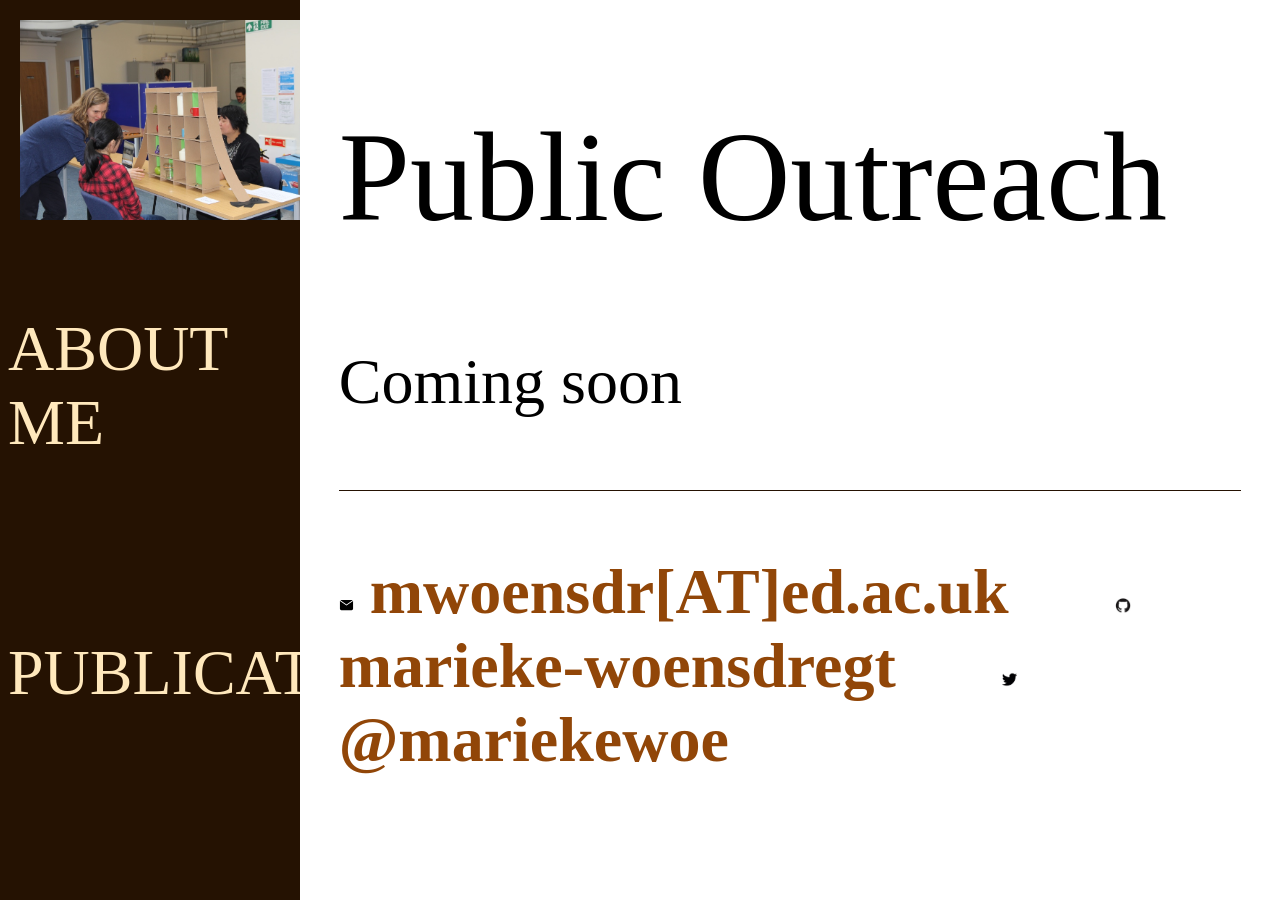
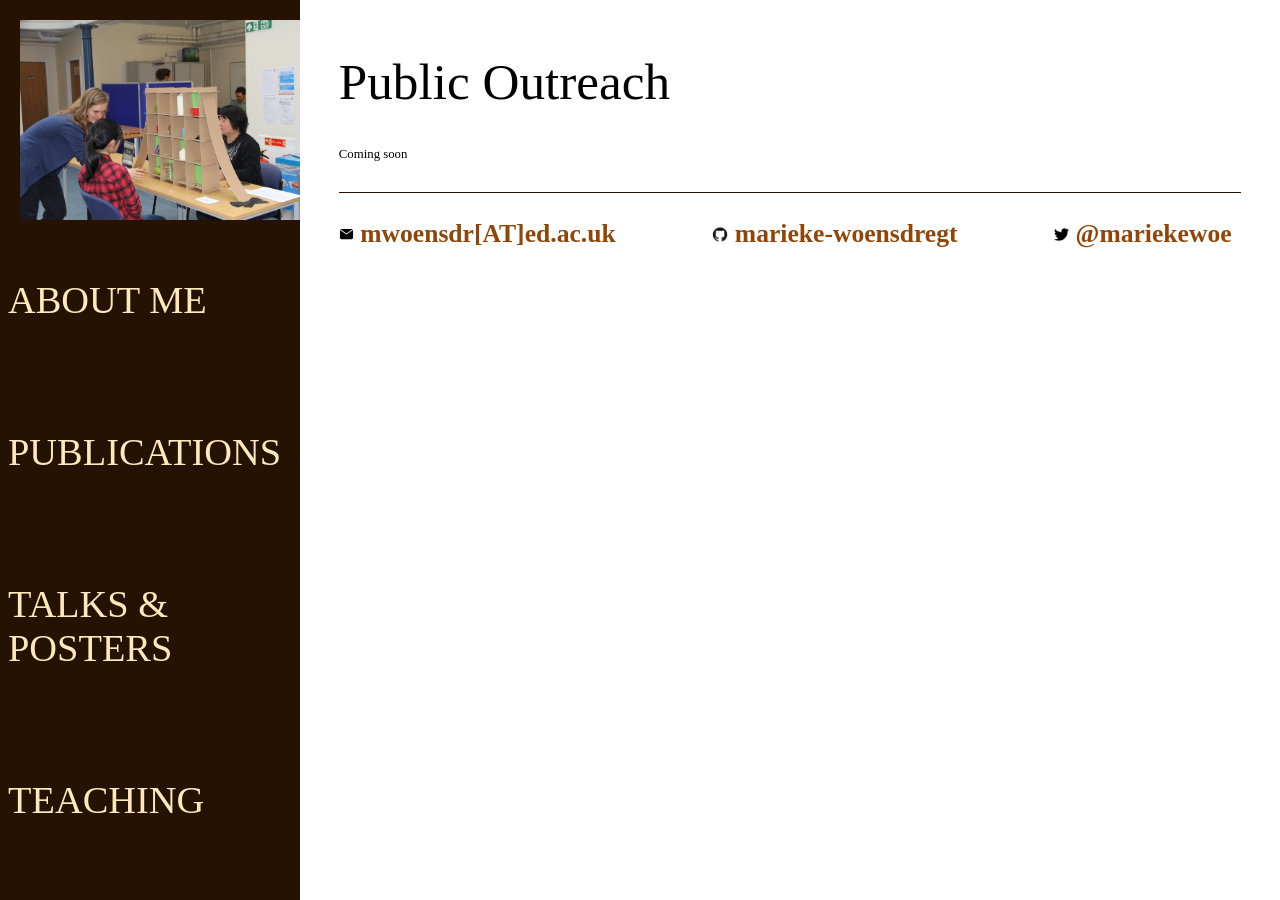
Before and after one commit to marieke-woensdregt/marieke-woensdregt.github.io, a Jekyll site: the page built from public_outreach/index.html, in a window 1280 px wide. Built offline with Jekyll 4.4.1, drawn with Linux system fonts in a browser that asks for light colours.

Commit message:
Update main.css

```diff
--- a/css/main.css
+++ b/css/main.css
@@ -38,27 +38,27 @@
     color: #BCA693;
 }
 h1 {
-  font-size: 10vw;
+  font-size: 4vw;
   font-family:'Avenir Next';
   font-weight: normal;
 }
 h2 {
-  font-size: 7.5vw;
+  font-size: 3vw;
   font-family:'Avenir Next';
   font-weight: normal;
 }
 h3 {
-  font-size: 5vw;
+  font-size: 2vw;
   font-family:'Avenir Next';
 }
 h4 {
-  font-size: 5vw;
+  font-size: 3vw;
   font-family:'Avenir Next';
   text-transform: uppercase;
   font-weight: normal;
 }
 p {
-    font-size: 5vw;
+    font-size: 1vw;
     font-family:'Avenir Next';
     line-height: 1.4em;
     color: #000000;
@@ -70,7 +70,7 @@
 }
 footer {
     border-top: 1px solid #251202;
-    font-size: 3vw;
+    font-size: 2vw;
 }
 
 ul.posts {
```
